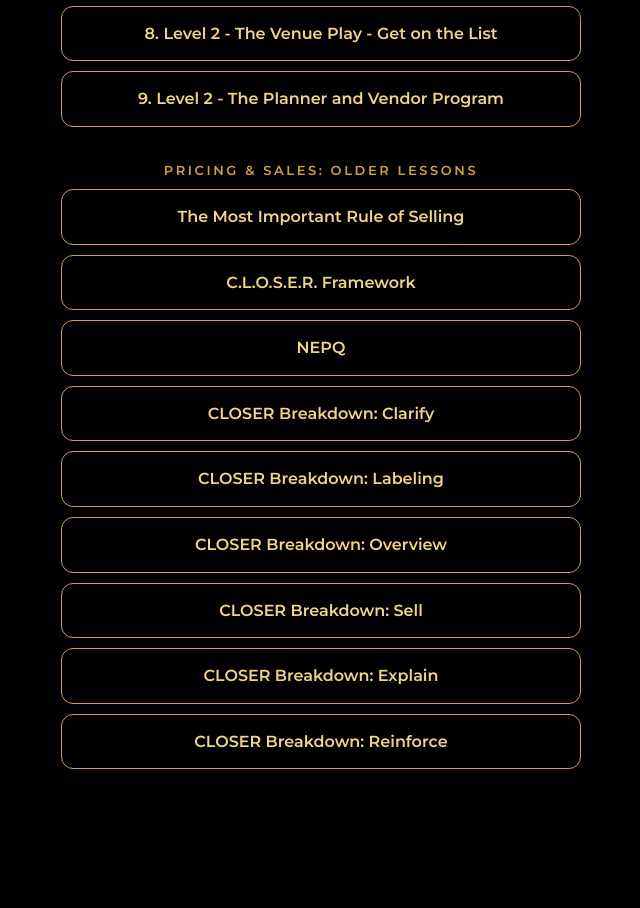
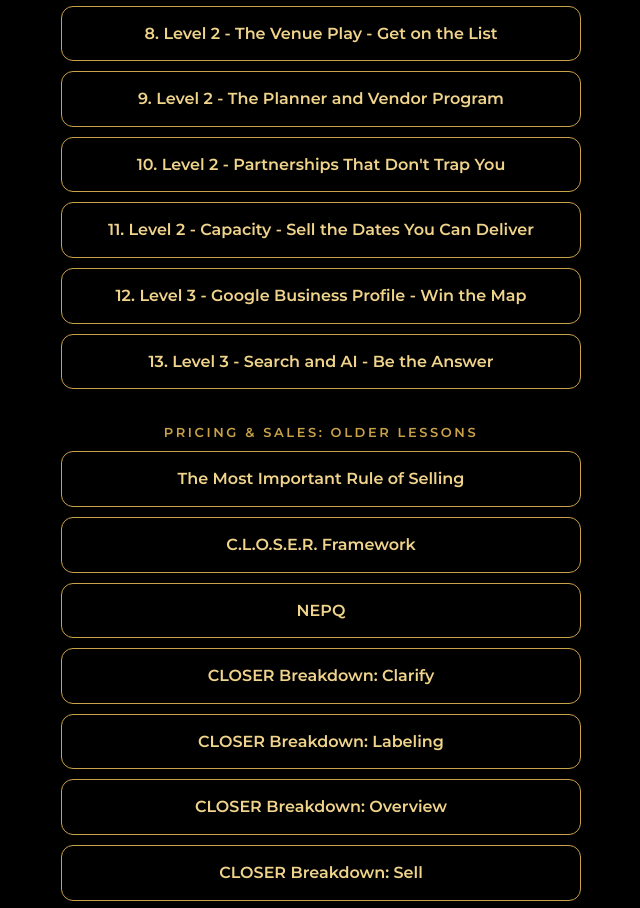
Before and after one commit to djjondivine1/ELEVATE-APPS, a plain HTML site: page quizzes/index.html in a window 1280 px wide. Shown: the part 3860-4768 px from the top of the page, without its empty margins (319-959 px from the left). Before the commit the page ends 4679 px from the top, so only its background shows below. Drawn offline with Linux system fonts and the light colour scheme.

Commit message:
Update quiz index with Lead Machine 10-13

```diff
--- a/quizzes/index.html
+++ b/quizzes/index.html
@@ -70,6 +70,10 @@ a{display:block;padding:14px 18px;border:1.5px solid #c9a24a;border-radius:12px;
 <li><a href="lead-machine/07-level-1-the-second-event-repeat-and-reactivation.html">7. Level 1 - The Second Event - Repeat and Reactivation</a></li>
 <li><a href="lead-machine/08-level-2-the-venue-play-get-on-the-list.html">8. Level 2 - The Venue Play - Get on the List</a></li>
 <li><a href="lead-machine/09-level-2-the-planner-and-vendor-program.html">9. Level 2 - The Planner and Vendor Program</a></li>
+<li><a href="lead-machine/10-level-2-partnerships-that-dont-trap-you.html">10. Level 2 - Partnerships That Don&#x27;t Trap You</a></li>
+<li><a href="lead-machine/11-level-2-capacity-sell-the-dates-you-can-deliver.html">11. Level 2 - Capacity - Sell the Dates You Can Deliver</a></li>
+<li><a href="lead-machine/12-level-3-google-business-profile-win-the-map.html">12. Level 3 - Google Business Profile - Win the Map</a></li>
+<li><a href="lead-machine/13-level-3-search-and-ai-be-the-answer.html">13. Level 3 - Search and AI - Be the Answer</a></li>
 </ul>
 <h2>Pricing &amp; Sales: Older Lessons</h2><ul>
 <li><a href="pricing-and-sales/older-lessons/01-the-most-important-rule-of-selling.html">The Most Important Rule of Selling</a></li>
```
